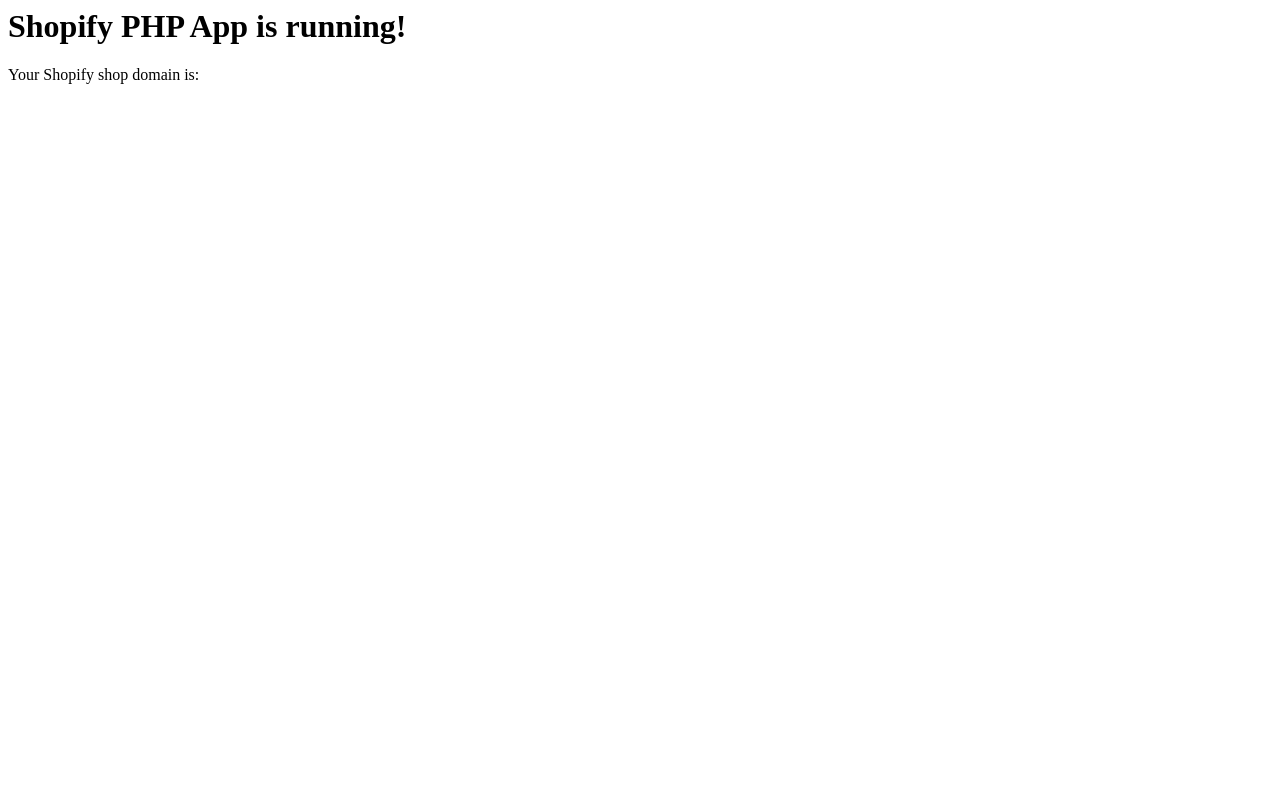
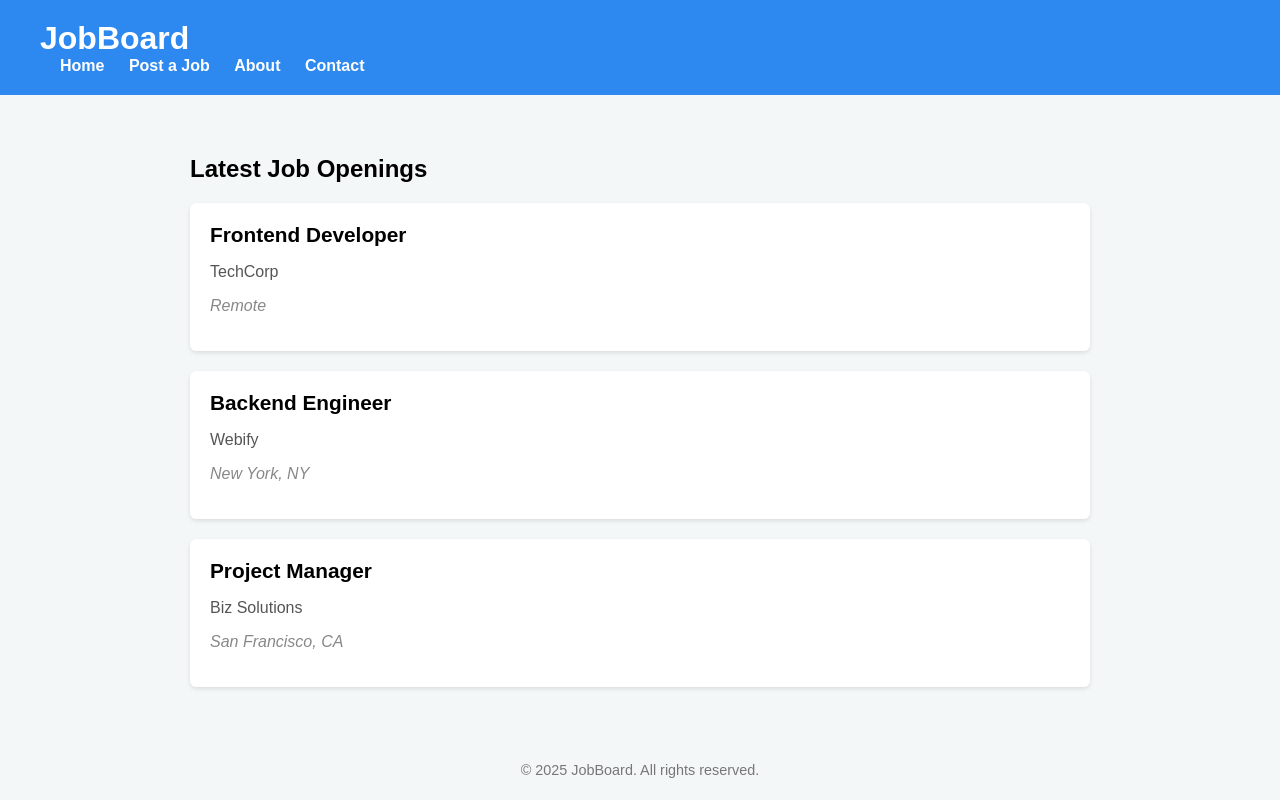
Before and after one commit to johnjoi/my-php-shopify-app, a PHP site: page / in a window 1280 px wide. Run offline with PHP 8.4, Linux system fonts and the light colour scheme; data that the repository does not hold is empty; a stand-in replaces the project's code that opens the database connection.

Commit message:
Update index.php

```diff
--- a/index.php
+++ b/index.php
@@ -1,7 +1,56 @@
-<?php
-// index.php
-require 'config.php';
+<!DOCTYPE html>
+<html lang="en">
+<head>
+  <meta charset="UTF-8" />
+  <meta name="viewport" content="width=device-width, initial-scale=1" />
+  <title>JobBoard - Find Your Dream Job</title>
+  <style>
+    body { font-family: Arial, sans-serif; background: #f4f7f8; margin: 0; padding: 0; }
+    header { background: #2d89ef; color: white; padding: 20px 40px; }
+    h1 { margin: 0; }
+    nav a { color: white; margin-left: 20px; text-decoration: none; font-weight: bold; }
+    main { padding: 40px; max-width: 900px; margin: auto; }
+    .job-listing { background: white; padding: 20px; margin-bottom: 20px; border-radius: 6px; box-shadow: 0 2px 4px rgba(0,0,0,0.1); }
+    .job-title { font-size: 1.3em; margin: 0; }
+    .company { color: #555; }
+    .location { font-style: italic; color: #888; }
+    footer { text-align: center; padding: 15px; color: #777; font-size: 0.9em; }
+  </style>
+</head>
+<body>
+  <header>
+    <h1>JobBoard</h1>
+    <nav>
+      <a href="#">Home</a>
+      <a href="#">Post a Job</a>
+      <a href="#">About</a>
+      <a href="#">Contact</a>
+    </nav>
+  </header>
 
-echo "<h1>Shopify PHP App is running!</h1>";
-echo "<p>Your Shopify shop domain is: " . $shopify_shop_domain . "</p>";
-?>
+  <main>
+    <h2>Latest Job Openings</h2>
+
+    <?php
+      // Sample jobs array - in real site, this comes from a database
+      $jobs = [
+        ['title' => 'Frontend Developer', 'company' => 'TechCorp', 'location' => 'Remote'],
+        ['title' => 'Backend Engineer', 'company' => 'Webify', 'location' => 'New York, NY'],
+        ['title' => 'Project Manager', 'company' => 'Biz Solutions', 'location' => 'San Francisco, CA'],
+      ];
+
+      foreach ($jobs as $job) {
+        echo "<div class='job-listing'>";
+        echo "<h3 class='job-title'>" . htmlspecialchars($job['title']) . "</h3>";
+        echo "<p class='company'>" . htmlspecialchars($job['company']) . "</p>";
+        echo "<p class='location'>" . htmlspecialchars($job['location']) . "</p>";
+        echo "</div>";
+      }
+    ?>
+  </main>
+
+  <footer>
+    &copy; <?php echo date("Y"); ?> JobBoard. All rights reserved.
+  </footer>
+</body>
+</html>
```
